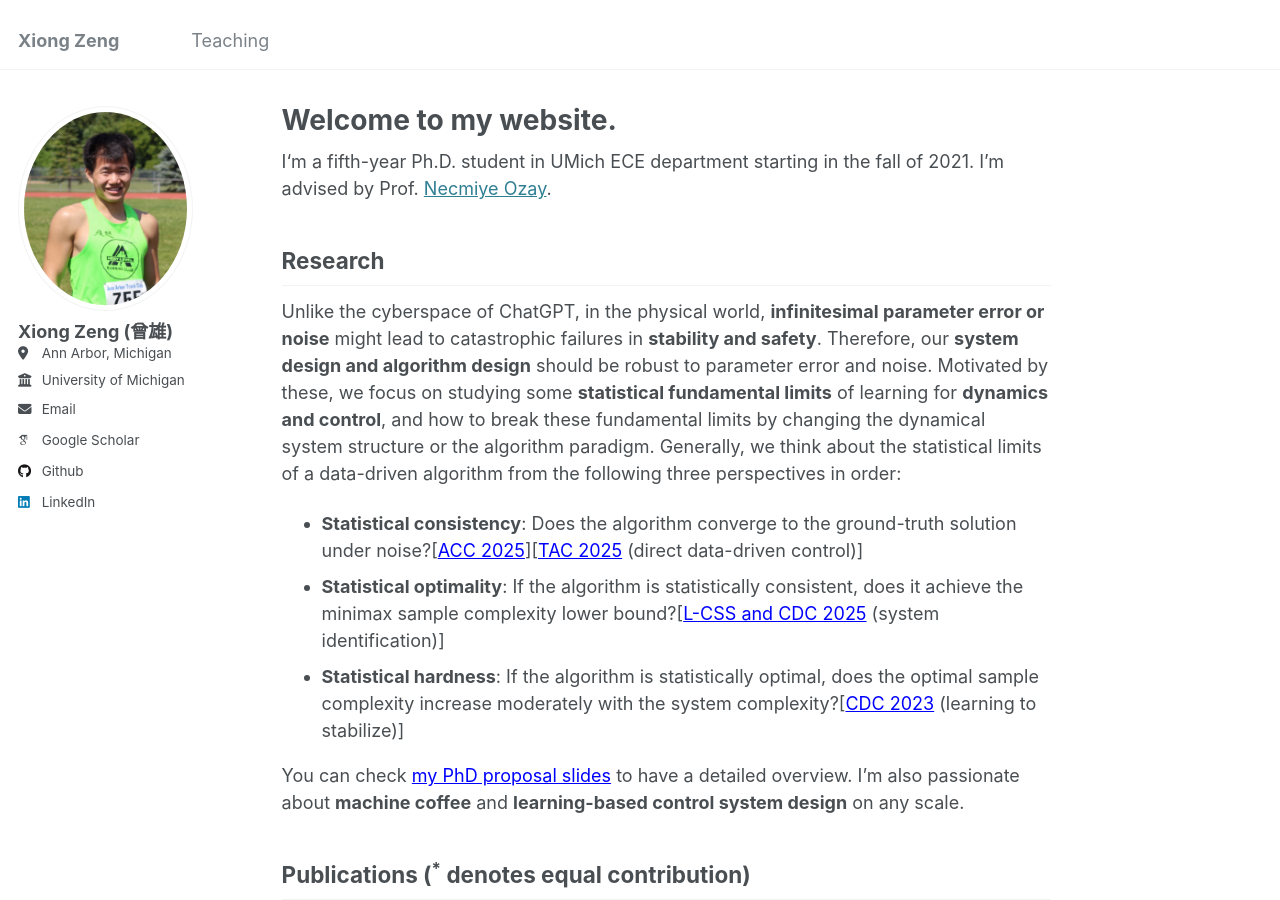
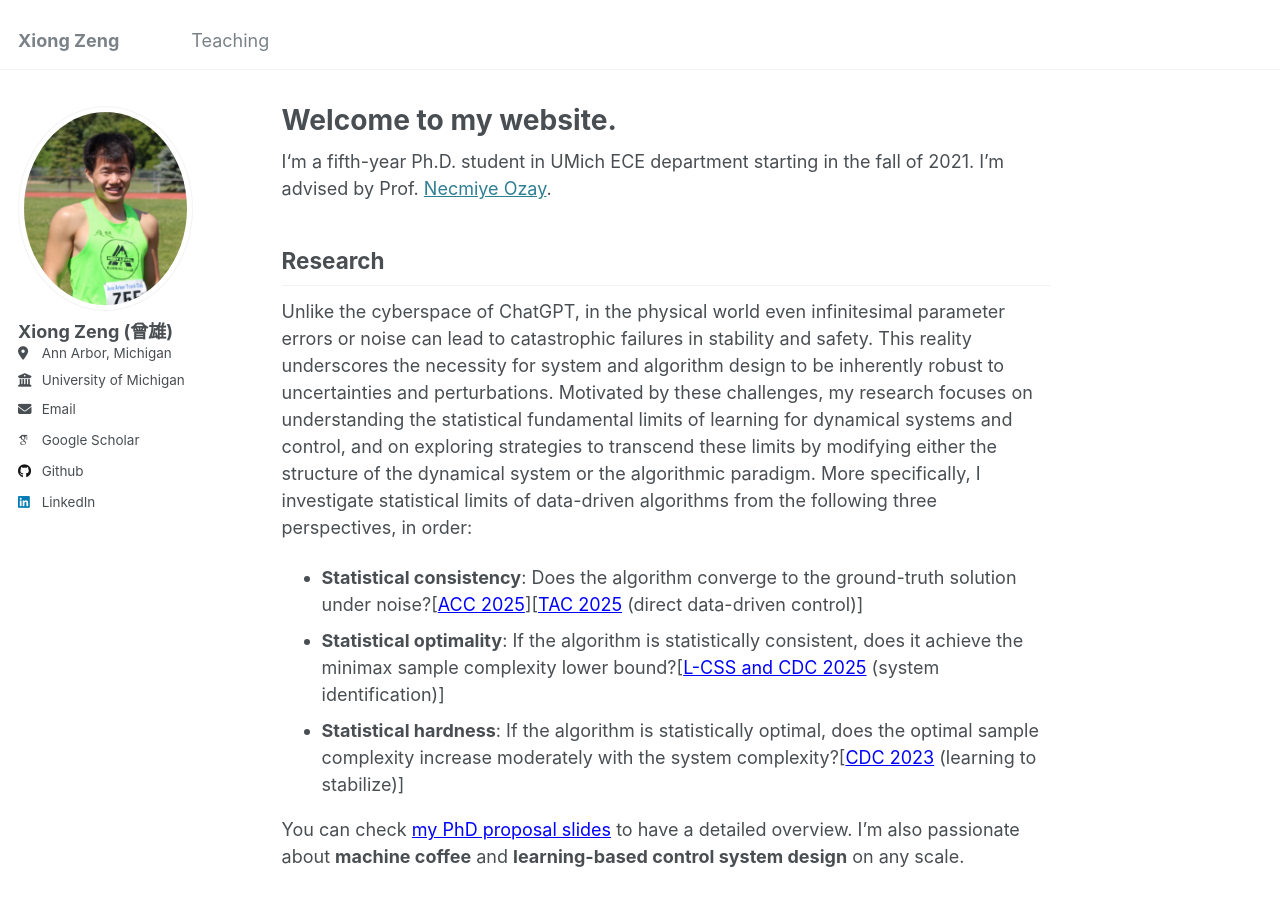
Before and after one commit to zengxiong111/zengxiong.github.io, a Jekyll site: the page built from _pages/about.md, in a window 1280 px wide and 900 px high. Built offline with Jekyll 4.4.1, drawn with Linux system fonts in a browser that asks for light colours; some web fonts are replaced.

Commit message:
Update about.md

```diff
--- a/_pages/about.md
+++ b/_pages/about.md
@@ -11,8 +11,7 @@ I‘m a fifth-year Ph.D. student in UMich ECE department starting in the fall of
 
 ## Research
 
-Unlike the cyberspace of ChatGPT, in the physical world, **infinitesimal parameter error or noise** might lead to catastrophic
-failures in **stability and safety**. Therefore, our **system design and algorithm design** should be robust to parameter error and noise. Motivated by these, we focus on studying some **statistical fundamental limits** of learning for **dynamics and control**, and how to break these fundamental limits by changing the dynamical system structure or the algorithm paradigm. Generally, we think about the statistical limits of a data-driven algorithm from the following three perspectives in order:
+Unlike the cyberspace of ChatGPT, in the physical world even infinitesimal parameter errors or noise can lead to catastrophic failures in stability and safety. This reality underscores the necessity for system and algorithm design to be inherently robust to uncertainties and perturbations. Motivated by these challenges, my research focuses on understanding the statistical fundamental limits of learning for dynamical systems and control, and on exploring strategies to transcend these limits by modifying either the structure of the dynamical system or the algorithmic paradigm. More specifically, I investigate statistical limits of data-driven algorithms from the following three perspectives, in order:
 - **Statistical consistency**: Does the algorithm converge to the ground-truth solution under noise?[<a href="https://web.eecs.umich.edu/~necmiye/pubs/ZengBO_acc25.pdf" style="color: blue;" target="_blank">ACC 2025</a>][<a href="https://arxiv.org/abs/2412.19705" style="color: blue;" target="_blank">TAC 2025</a> (direct data-driven control)]
 - **Statistical optimality**: If the algorithm is statistically consistent, does it achieve the minimax sample complexity lower bound?[<a href="https://arxiv.org/abs/2503.16817" style="color: blue;" target="_blank">L-CSS and CDC 2025</a> (system identification)]
 - **Statistical hardness**: If the algorithm is statistically optimal, does the optimal sample complexity increase moderately with the system complexity?[<a href="https://arxiv.org/abs/2311.11151" style="color: blue;" target="_blank">CDC 2023</a> (learning to stabilize)]
```
